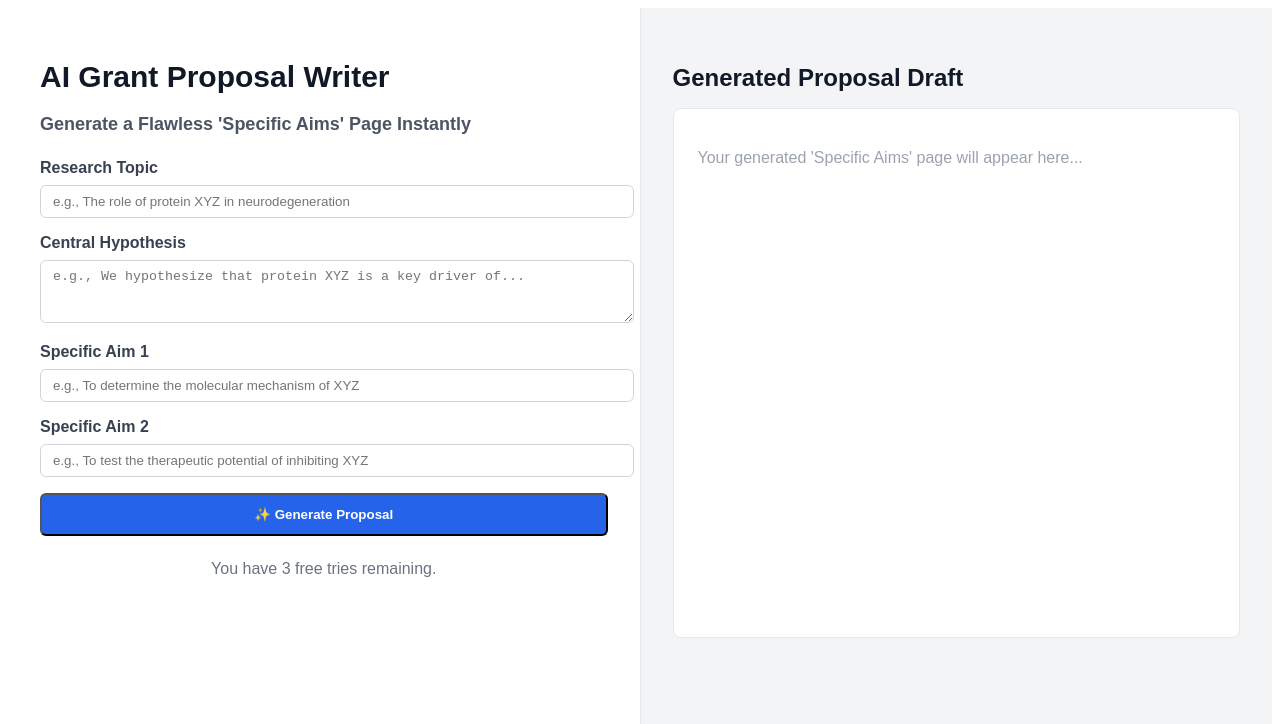
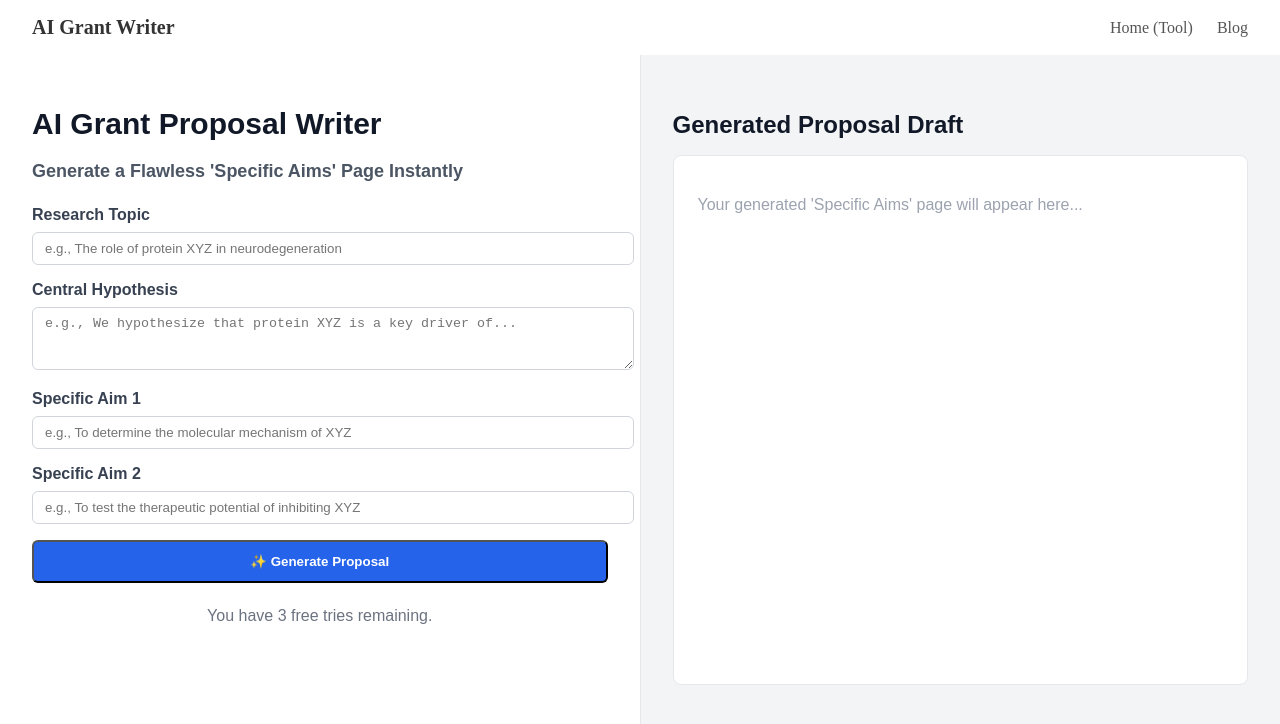
Before and after one commit to yuhongdim/grantwriter-final, a Next.js app: page / in a window 1280 px wide. Shown: the top 724 px of the page. Built offline with nearby package versions, Linux system fonts and the light colour scheme.

Commit message:
Update layout.js

```diff
--- a/app/layout.js
+++ b/app/layout.js
@@ -6,9 +6,28 @@ export const metadata = {
 };
 
 export default function RootLayout({ children }) {
+  // 导航栏的样式
+  const navStyles = {
+    nav: { backgroundColor: 'white', padding: '1rem 2rem', boxShadow: '0 2px 4px rgba(0,0,0,0.1)', display: 'flex', justifyContent: 'space-between', alignItems: 'center' },
+    logo: { fontWeight: 'bold', fontSize: '1.25rem', color: '#333', textDecoration: 'none' },
+    linkContainer: { display: 'flex', gap: '1.5rem' },
+    link: { color: '#555', textDecoration: 'none', fontWeight: '500' }
+  };
+
   return (
     <html lang="en">
-      <body>{children}</body>
+      <body style={{ margin: 0 }}>
+        {/* --- 新增的导航栏 --- */}
+        <nav style={navStyles.nav}>
+          <a href="/" style={navStyles.logo}>AI Grant Writer</a>
+          <div style={navStyles.linkContainer}>
+            <a href="/" style={navStyles.link}>Home (Tool)</a>
+            <a href="/blog" style={navStyles.link}>Blog</a>
+          </div>
+        </nav>
+        {/* --- 页面主体内容 --- */}
+        <main>{children}</main>
+      </body>
     </html>
   );
 }
```
